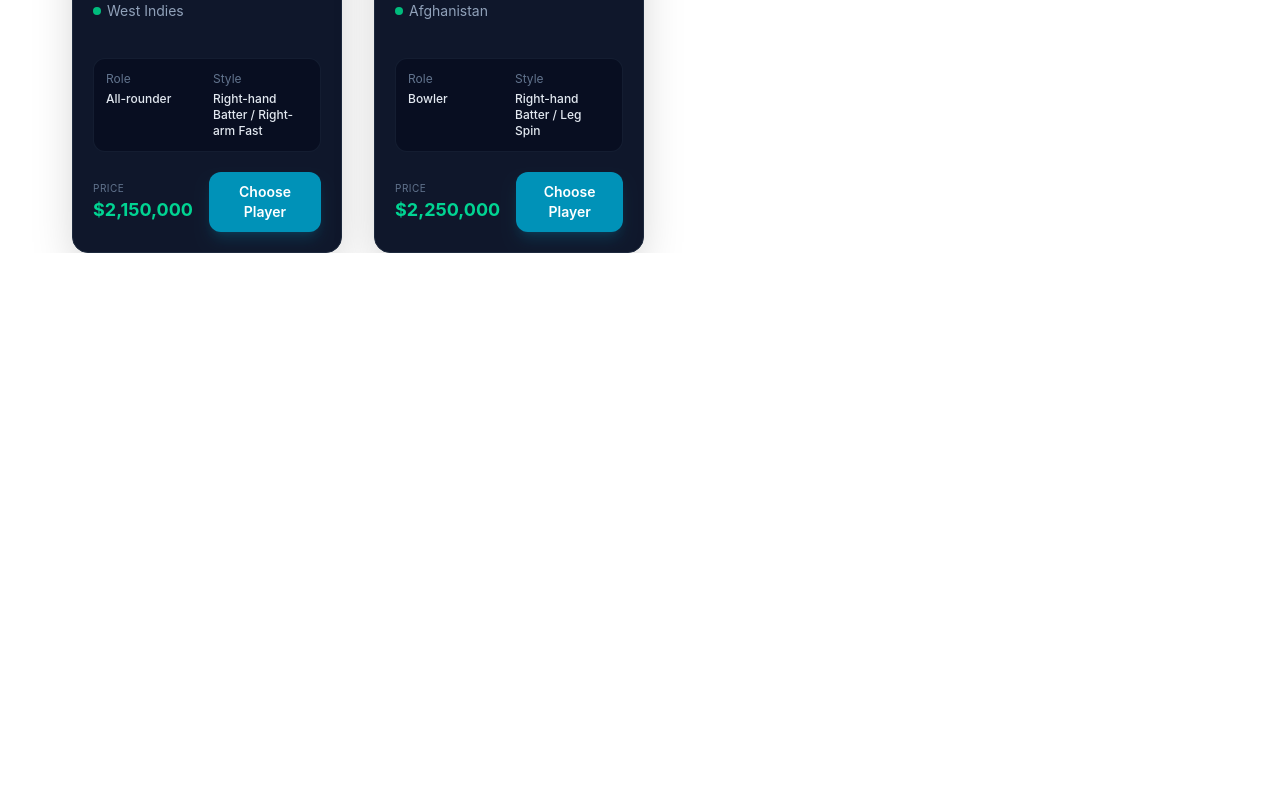
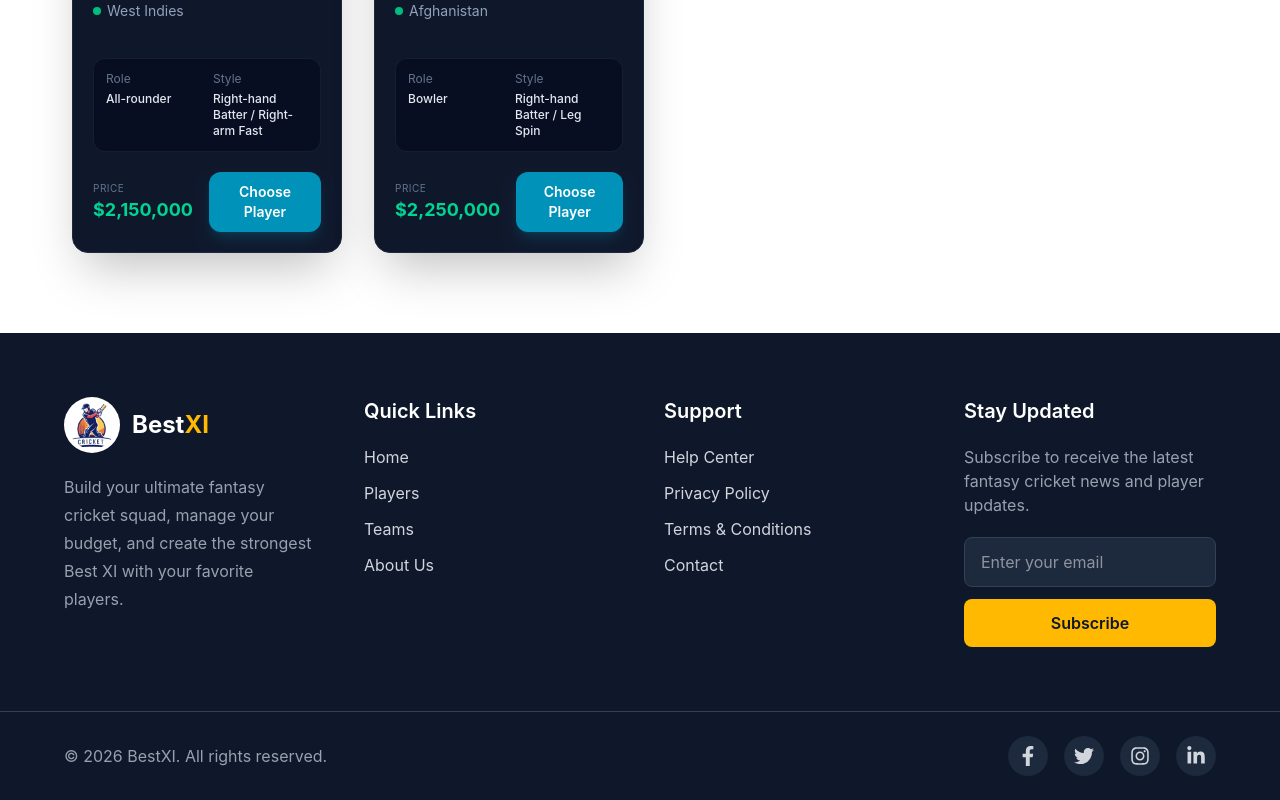
Before and after one commit to Niloy1234960/select-your-best-XI-again, a React (Vite) app: page / in a window 1280 px wide. Shown: the part 4846-5646 px from the top of the page. Before the commit the page ends 5099 px from the top, so only its background shows below. Built offline with nearby package versions, Linux system fonts and the light colour scheme.

Commit message:
add footer section

```diff
--- a/package.json
+++ b/package.json
@@ -13,6 +13,7 @@
     "@tailwindcss/vite": "^4.3.2",
     "react": "^19.2.7",
     "react-dom": "^19.2.7",
+    "react-icons": "^5.7.0",
     "tailwindcss": "^4.3.2"
   },
   "devDependencies": {
--- a/src/App.jsx
+++ b/src/App.jsx
@@ -3,6 +3,7 @@ import Crickters from "./components/Crickters";
 import { Suspense } from "react";
 import Navbar from "./components/Navbar/Navbar";
 import Loading from "./components/Loading/Loading";
+import Footer from "./components/Footer/Footer";
 
 const cricketPlayersPromise = fetch("/cricket.json").then((res) => res.json());
 // .then((data) => console.log(data));
@@ -17,6 +18,7 @@ function App() {
         >
           <Crickters cricketPlayersPromise={cricketPlayersPromise}></Crickters>
         </Suspense>
+        <Footer></Footer>
       </div>
     </>
   );
--- /dev/null
+++ b/src/components/Footer/Footer.jsx
@@ -0,0 +1,170 @@
+import React from "react";
+import navImg from "../../assets/logo.png";
+import {
+  FaFacebookF,
+  FaInstagram,
+  FaLinkedinIn,
+  FaTwitter,
+} from "react-icons/fa";
+
+const Footer = () => {
+  return (
+    <footer className="bg-[#0F172A] text-gray-300 mt-20">
+      {/* Top Section */}
+      <div className="max-w-[1200px] mx-auto px-6 py-16 grid grid-cols-1 md:grid-cols-2 lg:grid-cols-4 gap-12">
+
+        {/* Brand */}
+        <div>
+          <div className="flex items-center gap-3 mb-5">
+            <img
+              src={navImg}
+              alt="logo"
+              className="w-14 h-14 rounded-full bg-white p-1"
+            />
+            <h2 className="text-2xl font-bold text-white">
+              Best<span className="text-amber-400">XI</span>
+            </h2>
+          </div>
+
+          <p className="text-gray-400 leading-7">
+            Build your ultimate fantasy cricket squad, manage your budget,
+            and create the strongest Best XI with your favorite players.
+          </p>
+        </div>
+
+        {/* Quick Links */}
+        <div>
+          <h3 className="text-xl font-semibold text-white mb-5">
+            Quick Links
+          </h3>
+
+          <ul className="space-y-3">
+            <li>
+              <a href="/" className="hover:text-amber-400 duration-300">
+                Home
+              </a>
+            </li>
+
+            <li>
+              <a href="#players" className="hover:text-amber-400 duration-300">
+                Players
+              </a>
+            </li>
+
+            <li>
+              <a href="#teams" className="hover:text-amber-400 duration-300">
+                Teams
+              </a>
+            </li>
+
+            <li>
+              <a href="#about" className="hover:text-amber-400 duration-300">
+                About Us
+              </a>
+            </li>
+          </ul>
+        </div>
+
+        {/* Support */}
+        <div>
+          <h3 className="text-xl font-semibold text-white mb-5">
+            Support
+          </h3>
+
+          <ul className="space-y-3">
+            <li>
+              <a href="#" className="hover:text-amber-400 duration-300">
+                Help Center
+              </a>
+            </li>
+
+            <li>
+              <a href="#" className="hover:text-amber-400 duration-300">
+                Privacy Policy
+              </a>
+            </li>
+
+            <li>
+              <a href="#" className="hover:text-amber-400 duration-300">
+                Terms & Conditions
+              </a>
+            </li>
+
+            <li>
+              <a href="#" className="hover:text-amber-400 duration-300">
+                Contact
+              </a>
+            </li>
+          </ul>
+        </div>
+
+        {/* Newsletter */}
+        <div>
+          <h3 className="text-xl font-semibold text-white mb-5">
+            Stay Updated
+          </h3>
+
+          <p className="text-gray-400 mb-5">
+            Subscribe to receive the latest fantasy cricket news and player
+            updates.
+          </p>
+
+          <div className="flex flex-col gap-3">
+            <input
+              type="email"
+              placeholder="Enter your email"
+              className="bg-slate-800 border border-slate-700 rounded-lg px-4 py-3 text-white outline-none focus:border-amber-400"
+            />
+
+            <button className="bg-amber-400 text-slate-900 font-semibold py-3 rounded-lg hover:bg-amber-300 duration-300">
+              Subscribe
+            </button>
+          </div>
+        </div>
+      </div>
+
+      {/* Divider */}
+      <div className="border-t border-slate-700"></div>
+
+      {/* Bottom Section */}
+      <div className="max-w-[1200px] mx-auto px-6 py-6 flex flex-col md:flex-row justify-between items-center gap-5">
+
+        <p className="text-gray-400 text-center md:text-left">
+          © {new Date().getFullYear()} BestXI. All rights reserved.
+        </p>
+
+        <div className="flex items-center gap-4 text-xl">
+          <a
+            href="#"
+            className="w-10 h-10 rounded-full bg-slate-800 hover:bg-amber-400 hover:text-black flex items-center justify-center duration-300"
+          >
+            <FaFacebookF />
+          </a>
+
+          <a
+            href="#"
+            className="w-10 h-10 rounded-full bg-slate-800 hover:bg-amber-400 hover:text-black flex items-center justify-center duration-300"
+          >
+            <FaTwitter />
+          </a>
+
+          <a
+            href="#"
+            className="w-10 h-10 rounded-full bg-slate-800 hover:bg-amber-400 hover:text-black flex items-center justify-center duration-300"
+          >
+            <FaInstagram />
+          </a>
+
+          <a
+            href="#"
+            className="w-10 h-10 rounded-full bg-slate-800 hover:bg-amber-400 hover:text-black flex items-center justify-center duration-300"
+          >
+            <FaLinkedinIn />
+          </a>
+        </div>
+      </div>
+    </footer>
+  );
+};
+
+export default Footer;
```
Also changed, not shown: 1 other file (tests, documents, lock files or other folders).
